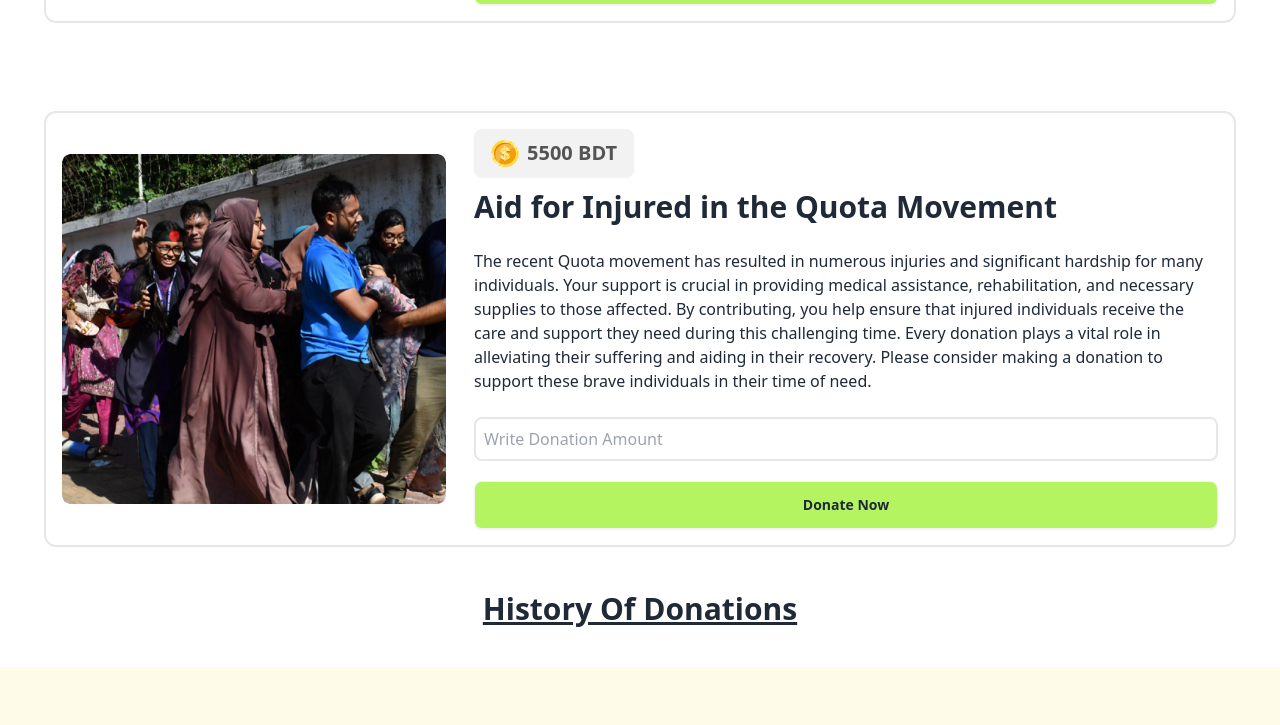
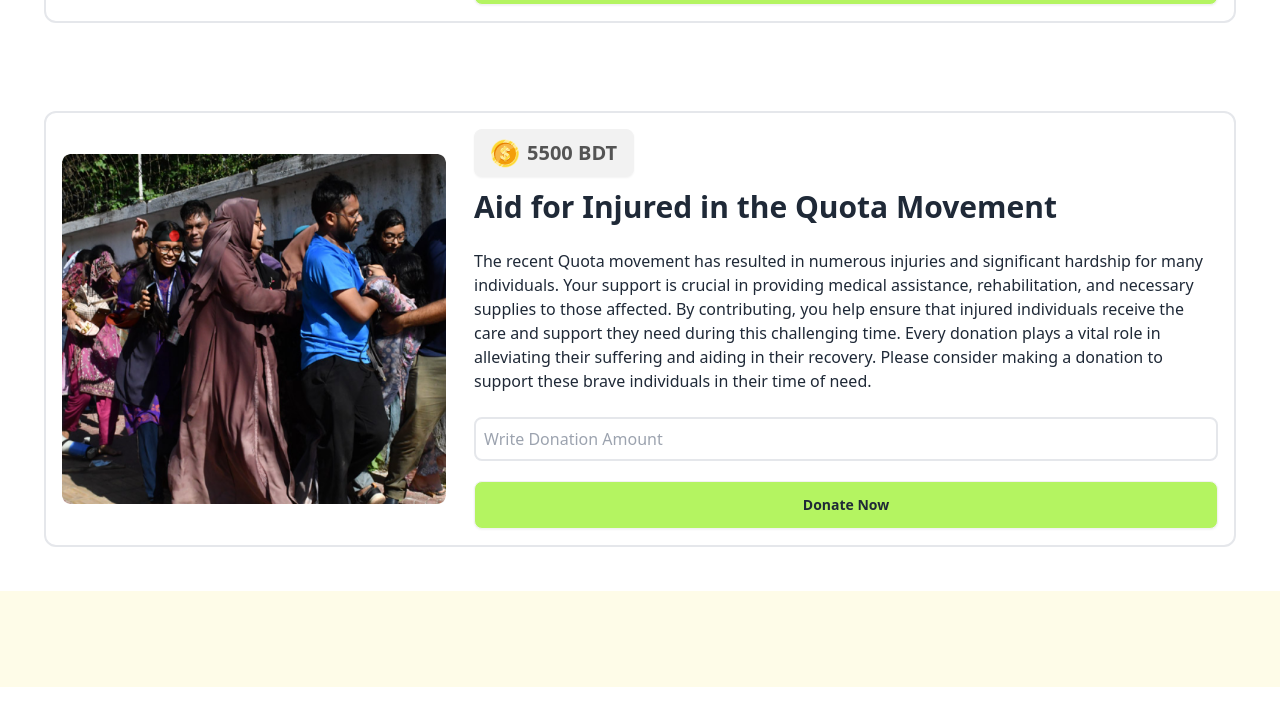
Before and after one commit to Sunil96150/Assignment-5, a plain HTML site: page index.html in a window 1280 px wide. Shown: the part 1214-1939 px from the top of the page. After the commit the page ends 1901 px from the top, so only its background shows below. Drawn offline with nearby package versions, Linux system fonts and the light colour scheme.

Commit message:
fixed the history section

```diff
--- a/index.html
+++ b/index.html
@@ -151,8 +151,8 @@
        </section>
     </main>
      <!-- history section -->
-   <section id="history-section">
-    <div  class="history mb-10">
+   <section id="history-section" class="hidden">
+    <div  class="history mb-10 ">
      <h2 class="text-3xl font-bold text-center mb-5"><u>History Of Donations</u></h2>
         <div id="history-container">
         </div>
```
